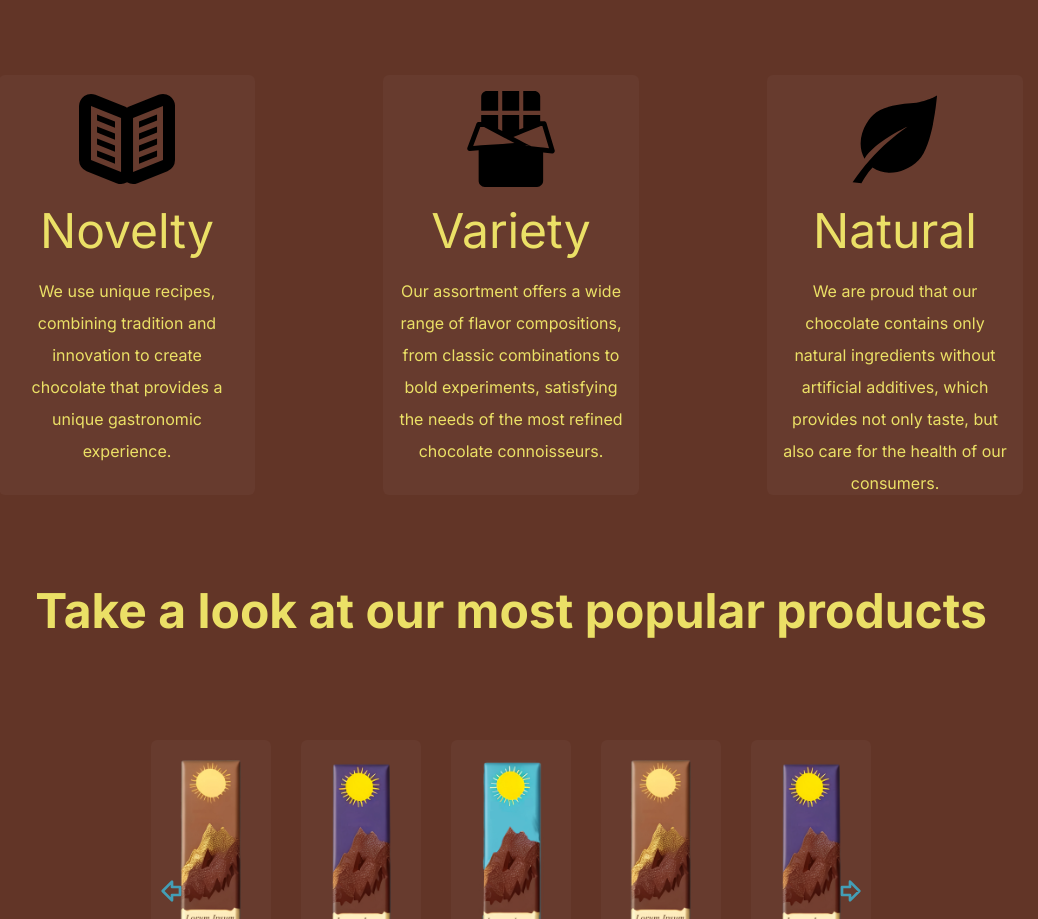
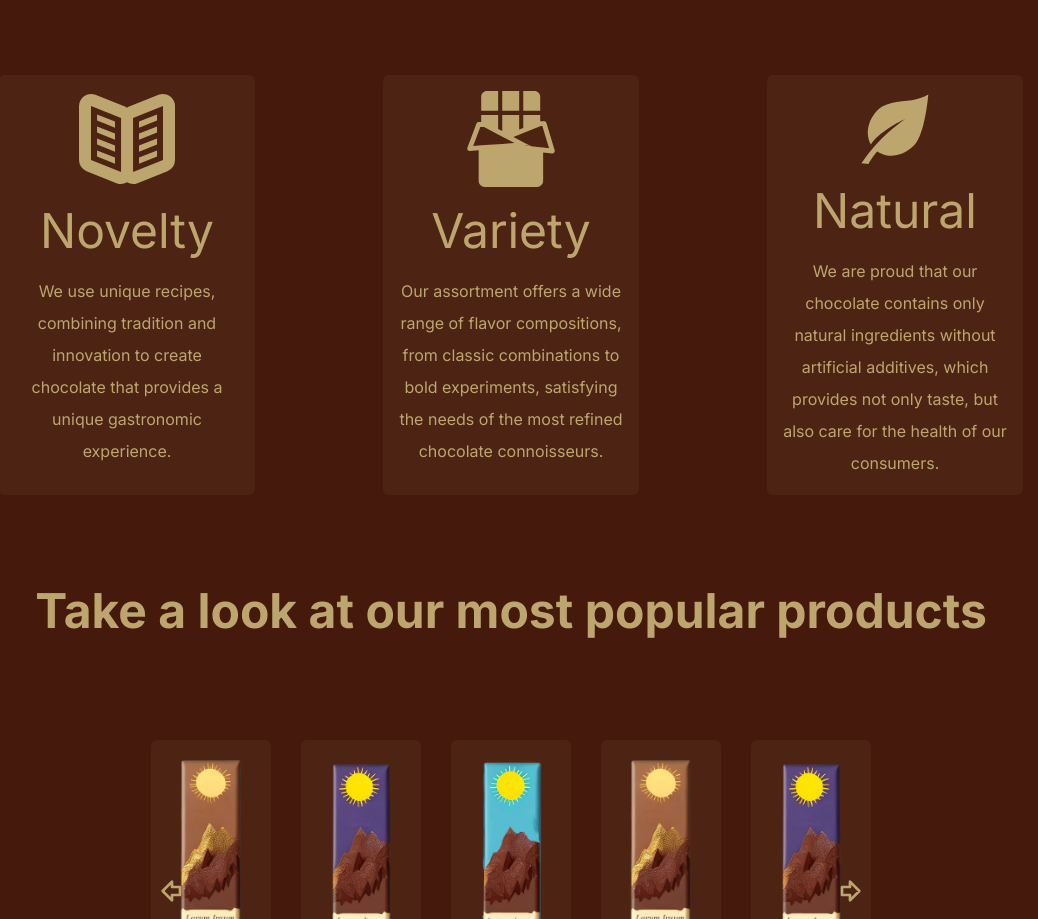
Before and after one commit to Kadgar782/ChocolateLanding, a Next.js app: page / in a window 1280 px wide. Shown: the part 893-1812 px from the top of the page, without its empty margins (129-1167 px from the left). Built offline with nearby package versions, Linux system fonts and the light colour scheme.

Commit message:
changed the colors and icons

```diff
--- a/app/components/accordion.tsx
+++ b/app/components/accordion.tsx
@@ -24,12 +24,12 @@ export const CustomAccordion = ({
   return (
     <Accordion
       className="bg-bacgroundCard relative mb-8  box-border cursor-pointer rounded-md text-text"
-      sx={{ backgroundColor: "#623527", boxShadow: 0 }}
+      sx={{ backgroundColor: "#45190c", boxShadow: 0 }}
       onChange={handleAccordionChange}
       expanded={isOpen}
     >
       <AccordionSummary
-        expandIcon={<ChevronUp stroke="#439eb6" />}
+        expandIcon={<ChevronUp stroke="#bca66e" />}
         aria-controls="panel1a-content"
         id="panel1a-header"
         sx={{
--- a/app/components/callToRegistration.tsx
+++ b/app/components/callToRegistration.tsx
@@ -1,7 +1,7 @@
 import Link from "next/link";
 export const RegistrationCall = () => {
   return (
-    <section className="m-20 flex min-h-[300px] w-2/4 flex-col items-center justify-center rounded bg-backgroundCard max-md:w-3/4">
+    <section className="m-20 flex min-h-[300px] w-2/4 flex-col items-center justify-center rounded bg-primary max-md:w-3/4">
       <h1 className="text-5xl text-text max-[1030px]:text-4xl max-md:pl-5">
         <strong>But that not ALL!</strong>
       </h1>
--- a/app/components/carousel.tsx
+++ b/app/components/carousel.tsx
@@ -55,7 +55,7 @@ export function ProductCarousel({ products }: Function) {
           {products.map(({ image, name, id }, index) => (
             <SwiperSlide key={id}>
               <section
-                className=" img-slider-card flex h-max flex-1 flex-col items-center rounded-md bg-backgroundCard  p-4 text-center "
+                className=" img-slider-card flex h-max flex-1 flex-col items-center rounded-md bg-primary  p-4 text-center "
                 key={id}
               >
                 <img
--- a/app/components/css/carousel.css
+++ b/app/components/css/carousel.css
@@ -16,7 +16,7 @@
     top: 50%;
     transform: translateY(-50%);
     z-index: 10;
-    color: #439eb6;
+    color: #bca66e;
 }
 
 .swiper-button-next {
--- a/app/components/features.tsx
+++ b/app/components/features.tsx
@@ -1,22 +1,29 @@
 export const Features = () => {
   return (
-    <section className="z-0 flex h-96 flex-row  justify-center gap-32 bg-background pb-6 text-citrine max-lg:h-full max-lg:flex-col max-lg:items-center  max-lg:gap-16 max-md:h-full max-md:flex-col max-md:items-center max-md:gap-3">
-      <section className="flex w-1/5  flex-col items-center rounded-md bg-backgroundCard p-4 text-center   max-[1580px]:min-h-[420px]   max-xl:min-h-[500px] max-lg:min-h-full max-lg:w-4/5">
-        <img
-          src="/svg/book.svg"
-          className="h-24 w-24  max-lg:h-12 max-lg:w-12"
-        ></img>
+    <section className="z-0 flex h-96 flex-row  justify-center gap-32 bg-background pb-6 text-text max-lg:h-full max-lg:flex-col max-lg:items-center  max-lg:gap-16 max-md:h-full max-md:flex-col max-md:items-center max-md:gap-3">
+      <section className="flex w-1/5  flex-col items-center rounded-md bg-primary p-4 text-center   max-[1580px]:min-h-[420px]   max-xl:min-h-[500px] max-lg:min-h-full max-lg:w-4/5">
+        <svg
+          className="h-24  w-24 fill-text max-lg:h-12 max-lg:w-12"
+          xmlns="http://www.w3.org/2000/svg"
+          viewBox="0 0 32 32"
+        >
+          <path d="M0 23.008V5.024Q0 4 .48 3.136t1.28-1.44Q2.784 1.024 4 1.024q.736 0 1.472.256l10.016 4q.064.032.512.32.448-.288.512-.32l10.016-4q.736-.256 1.472-.256 1.248 0 2.24.672.832.576 1.312 1.44T32 5.024v17.984q0 1.248-.672 2.24t-1.856 1.472l-9.984 4q-.736.288-1.472.288-1.024 0-2.016-.576-.992.576-1.984.576-.768 0-1.504-.288l-9.984-4q-1.152-.448-1.824-1.472T0 23.008zm4 0 10.016 4V9.024L4 5.024v17.984zm2.016-1.184v-2.016l5.984 2.4v2.016zm0-4v-2.016l5.984 2.4v2.016zm0-4v-2.016l5.984 2.4v2.016zm0-4V7.808l5.984 2.4v2.016zm12 17.184 9.984-4V5.024l-9.984 4v17.984zM20 24.224v-2.016l6.016-2.4v2.016zm0-4v-2.016l6.016-2.4v2.016zm0-4v-2.016l6.016-2.4v2.016zm0-4v-2.016l6.016-2.4v2.016z" />
+        </svg>
         <h2 className="pb-5 pt-5 text-5xl max-lg:text-4xl">Novelty</h2>
         <p className="leading-loose">
           We use unique recipes, combining tradition and innovation to create
           chocolate that provides a unique gastronomic experience.
         </p>
       </section>
-      <section className="flex w-1/5 flex-col items-center  rounded-md bg-backgroundCard  p-4  text-center   max-[1580px]:min-h-[420px]   max-xl:min-h-[500px] max-lg:min-h-full max-lg:w-4/5">
-        <img
-          src="/svg/chocolate-bar.svg"
-          className="h-24 w-24 max-lg:h-12 max-lg:w-12"
-        ></img>
+      <section className="flex w-1/5 flex-col items-center  rounded-md bg-primary  p-4  text-center   max-[1580px]:min-h-[420px]   max-xl:min-h-[500px] max-lg:min-h-full max-lg:w-4/5">
+        <svg
+          className="h-24  w-24 fill-text max-lg:h-12 max-lg:w-12"
+          xmlns="http://www.w3.org/2000/svg"
+          version="1.1"
+          viewBox="0 0 512 512"
+        >
+          <path d="M187.406 0h-59.448C110.89 0 97.064 13.827 97.064 30.886v74.229h90.342V0zM209.243 0h90.341v105.115h-90.341zM411.772 30.886C411.772 13.827 397.936 0 380.877 0H321.43v105.115h90.342V30.886zM488.914 316.488l-43.841-145.78c-1.602-5.376-6.604-9.096-12.243-9.096h-21.097v-33.405H321.41v68.656l-21.854 8.721v-77.377h-90.323v85.77l-21.864-11.597v-74.173H97.056v37.639H83.463c-5.387 0-10.127 3.326-12.057 8.328L23.332 302.38c-1.537 4.103-.834 8.656 1.733 12.188a13.02 13.02 0 0 0 11.148 5.124l47.251-3.204v162.819c0 18.08 14.613 32.693 32.693 32.693H394.75c18.07 0 32.693-14.613 32.693-32.693V327.644l47.822 5.321c4.234.44 8.525-1.293 11.213-4.553 2.755-3.278 3.72-7.83 2.436-11.924zm-250.257-36.16-26.155 1.789-3.269.196-21.864 1.48-90.314 6.08-13.592.908-29.106 1.986 37.948-101.282h20l75.063 39.868 30.07 16.028 16.599 8.777h.066l.449.263 3.017 1.602 3.972 2.117 27.624 14.679 5.771 3.072-36.279 2.437zm94.492 10.004c.702-3.212 14.379.469 24.918 3.654l-24.918-3.654zm94.295 11.411-15.71-1.733-47.212-5.302-40.731-19.887-2.38-1.283-21.854-11.607-10.389-5.508-20.44-10.838 30.567-12.244h.262v-.13l21.854-8.712 90.323-36.094 2.83-1.153h8.712l35.512 118.015-31.344-3.524z" />
+        </svg>
         <h2 className="pb-5 pt-5 text-5xl max-lg:text-4xl">Variety</h2>
         <p className="leading-loose">
           Our assortment offers a wide range of flavor compositions, from
@@ -24,11 +31,14 @@ export const Features = () => {
           most refined chocolate connoisseurs.
         </p>
       </section>
-      <section className="flex w-1/5 flex-col items-center rounded-md bg-backgroundCard p-4 text-center  max-[1580px]:min-h-[420px]   max-xl:min-h-[500px] max-lg:min-h-full max-lg:w-4/5 ">
-        <img
-          src="/svg/leaf-nature-plant.svg"
-          className="h-24 w-24  max-lg:h-12 max-lg:w-12  max-lg:text-4xl"
-        ></img>
+      <section className="flex w-1/5 flex-col items-center rounded-md bg-primary p-4 text-center  max-[1580px]:min-h-[420px]   max-xl:min-h-[500px] max-lg:min-h-full max-lg:w-4/5 ">
+        <svg
+          className="h-24  w-24 fill-text max-lg:h-12 max-lg:w-12"
+          xmlns="http://www.w3.org/2000/svg"
+          viewBox="-77 79 100 100"
+        >
+          <path d="M-2.5 151.2C13 135.8 16.8 83.6 16.8 83.6s-10.7 6.8-27.5 8.2c-15.8 1.4-30.5 3.6-39.1 12.2-13.3 13.3-16.6 32.1-9 45.5 10.5-17.8 45-33.5 45-33.5-24.5 17.4-40.6 34-57.4 58l9.3 1.1s6.1-11.1 11.5-16.4c13.4 9.4 33.8 6.6 47.9-7.5z" />
+        </svg>
         <h2 className="pb-5 pt-5 text-5xl">Natural</h2>
         <p className="leading-loose">
           We are proud that our chocolate contains only natural ingredients
--- a/app/components/mainBento.tsx
+++ b/app/components/mainBento.tsx
@@ -4,7 +4,7 @@ export const Bento = () => {
   return (
     <section className="bento  w-4/5">
       <section className="grid grid-flow-row-dense  grid-cols-6 content-center justify-center gap-4   max-xl:grid-cols-1 max-xl:grid-rows-1 ">
-        <div className="col-span-4  flex min-h-[20rem] flex-col place-content-center rounded bg-primary pb-20 pt-20 text-5xl font-bold text-background max-xl:pl-12">
+        <div className="bg-bento  col-span-4 flex min-h-[20rem] flex-col place-content-center rounded pb-20 pt-20 text-5xl font-bold text-background max-xl:pl-12">
           <h1 className=" flex place-content-center max-[1380px]:text-4xl">
             More than 200K sales annually
           </h1>
@@ -33,7 +33,7 @@ export const Bento = () => {
             <span className="bottom-0 left-0 flex min-h-[3px] w-2/5 origin-bottom-right transform place-self-center bg-background duration-100 ease-in-out hover:scale-y-150 max-xl:w-4/5"></span>
           </Link>
         </div>
-        <div className="col-span-3 flex max-h-[4rem] min-h-[2rem] flex-col place-content-center rounded bg-accent pb-20 pt-20 text-3xl font-bold  text-background max-xl:col-span-4">
+        <div className="col-span-3 flex max-h-[4rem] min-h-[2rem] flex-col place-content-center rounded bg-primary pb-20 pt-20 text-3xl font-bold  text-text max-xl:col-span-4">
           <h1 className="flex place-content-center content-center">
             100 K+ reviews
           </h1>
--- a/app/components/mainFirstLook.tsx
+++ b/app/components/mainFirstLook.tsx
@@ -16,7 +16,7 @@ export const FirstLook = () => {
         </p>
         <div className=" flex flex-row  items-center ">
           <Link
-            className="flex h-16 items-center justify-center rounded-md bg-accent  px-2 pl-2 pr-4  text-center text-text"
+            className="flex h-16 items-center justify-center rounded-md bg-secondary  px-2 pl-2 pr-4  text-center text-text"
             target="_blank"
             href="/shop"
           >
--- a/tailwind.config.ts
+++ b/tailwind.config.ts
@@ -17,12 +17,14 @@ const config: Config = {
       "16": "4rem",
     },
     colors: {
-      text: "#ebe066",
-      background: "#623527",
-      backgroundCard: "#673b2e",
-      primary: "#327486",
+      text: "#bca66e",
+      textAlt: "#928581",
+      background: "#45190c",
+      backgroundCard: "#43190b",
+      bento: "#ddcea0",
+      primary: "#4d2413",
       secondary: "#240800",
-      accent: "#439eb6",
+      accent: "#2E3966",
       citrine: "#EBE066",
       bluencs: "#0976E3",
       cornellred: "#BF211E",
```
Also changed, not shown: app/components/mainReviews.tsx (+5 -5 lines), public/svg/book.svg.
